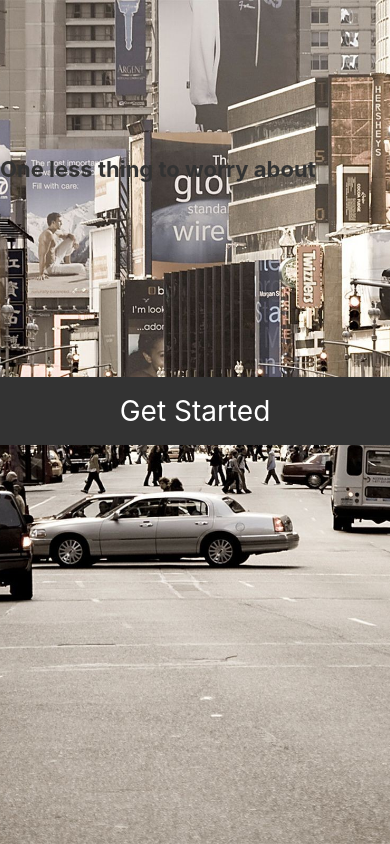
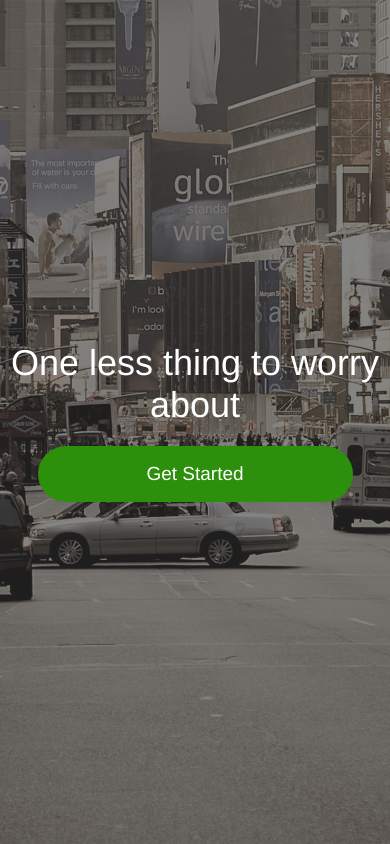
Before and after one commit to DigiCollect/DigiCollector, a React Native app: screen / in a window 390 px wide. Built offline with nearby package versions, Linux system fonts and the light colour scheme.

Commit message:
almost done with the styling

```diff
--- a/Login.js
+++ b/Login.js
@@ -16,7 +16,7 @@
       <View style={styles.container}>
         <Image style= {styles.background} source={require('./Images/back.jpg')}/>
         <Text style={styles.text}>One less thing to worry about</Text>
-        <TouchableOpacity style={styles.button}>
+        <TouchableOpacity style={styles.OvalShapeView}>
             <Text style={styles.buttonText}>Get Started</Text>
         </TouchableOpacity>
       </View>
@@ -29,22 +29,26 @@
   container: {
     flex: 1,
     backgroundColor: '#333',
-    // alignItems: 'center',
-    // justifyContent: 'center',
+    alignItems: 'center',
+    justifyContent: 'center',
   },
   background: {
     backgroundColor: '#ccc',
+    opacity: 0.4,
     flex: 1,
     position: 'absolute',
     width: '100%',
     height: '100%',
   },
   text: {
-    // textAlign: 'center',
-    marginTop: '40%',
-    color: '#333',
-    fontWeight: 'bold',
-    fontSize: 22
+    textAlign: 'center',
+    //marginTop: '40%',
+    color: '#fff',
+    fontWeight: '300',
+    fontFamily: 'Helvetica Neue',
+    paddingLeft:10,
+    paddingRight:10,
+    fontSize: 36
   },
   button: {
       backgroundColor: '#333',
@@ -57,10 +61,22 @@
   buttonText: {
       color: '#fff',
       position: 'absolute',
+      fontWeight: '500',
+      fontFamily: 'Helvetica Neue',
       paddingTop:0,
       marginTop: 0,
-      fontSize: 28,
+      fontSize: 19,
     //   justifyContent: 'center',
     //   alignItems: 'center',
-  }
+  },
+  OvalShapeView: {
+    marginTop: 20,
+    width: 315,
+    height: 56,
+    backgroundColor: '#2C900C',
+    borderRadius: 65,
+    alignItems: 'center',
+    justifyContent: 'center',
+  },
+
 });
```
